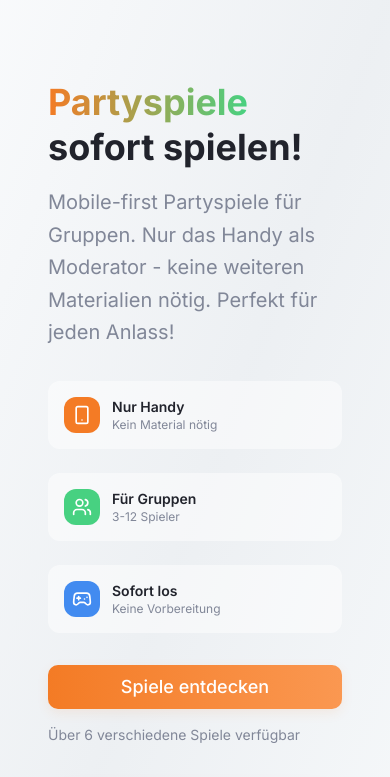
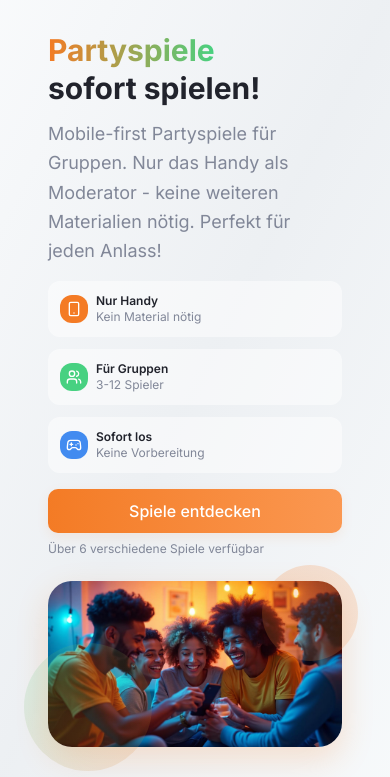
Before and after one commit to maiernano2/party-play-pocket, a React (Vite) app: page / in a window 390 px wide. Shown: the top 777 px of the page. Built offline with nearby package versions, Linux system fonts and the light colour scheme.

Commit message:
Ensure "Spiele entdecken" is visible
On mobile, the "Spiele entdecken" button is now directly visible without scrolling.

```diff
--- a/src/components/Hero.tsx
+++ b/src/components/Hero.tsx
@@ -8,66 +8,66 @@ interface HeroProps {
 
 export const Hero = ({ onDiscoverGames }: HeroProps) => {
   return (
-    <section className="relative overflow-hidden bg-gradient-to-br from-background via-muted to-secondary/20 py-20 px-4">
+    <section className="relative overflow-hidden bg-gradient-to-br from-background via-muted to-secondary/20 py-8 md:py-20 px-4">
       <div className="container mx-auto max-w-6xl">
-        <div className="grid lg:grid-cols-2 gap-12 items-center">
+        <div className="grid lg:grid-cols-2 gap-6 md:gap-12 items-center">
           {/* Content */}
-          <div className="space-y-8 fade-in">
-            <div className="space-y-4">
-              <h1 className="text-4xl md:text-6xl font-bold leading-tight">
+          <div className="space-y-4 md:space-y-8 fade-in">
+            <div className="space-y-3 md:space-y-4">
+              <h1 className="text-3xl md:text-4xl lg:text-6xl font-bold leading-tight">
                 <span className="gradient-text">Partyspiele</span>
                 <br />
                 sofort spielen!
               </h1>
-              <p className="text-xl text-muted-foreground max-w-lg leading-relaxed">
+              <p className="text-lg md:text-xl text-muted-foreground max-w-lg leading-relaxed">
                 Mobile-first Partyspiele für Gruppen. Nur das Handy als Moderator -
                 keine weiteren Materialien nötig. Perfekt für jeden Anlass!
               </p>
             </div>
 
             {/* Features */}
-            <div className="grid grid-cols-1 sm:grid-cols-3 gap-6">
-              <div className="flex items-center gap-3 p-4 bg-white/50 rounded-xl">
-                <div className="bg-primary p-2 rounded-lg">
-                  <Smartphone className="w-5 h-5 text-white" />
+            <div className="grid grid-cols-1 sm:grid-cols-3 gap-3 md:gap-6">
+              <div className="flex items-center gap-2 md:gap-3 p-3 md:p-4 bg-white/50 rounded-xl">
+                <div className="bg-primary p-1.5 md:p-2 rounded-lg">
+                  <Smartphone className="w-4 h-4 md:w-5 md:h-5 text-white" />
                 </div>
                 <div>
-                  <div className="font-semibold text-sm">Nur Handy</div>
+                  <div className="font-semibold text-xs md:text-sm">Nur Handy</div>
                   <div className="text-xs text-muted-foreground">Kein Material nötig</div>
                 </div>
               </div>
 
-              <div className="flex items-center gap-3 p-4 bg-white/50 rounded-xl">
-                <div className="bg-accent p-2 rounded-lg">
-                  <Users className="w-5 h-5 text-white" />
+              <div className="flex items-center gap-2 md:gap-3 p-3 md:p-4 bg-white/50 rounded-xl">
+                <div className="bg-accent p-1.5 md:p-2 rounded-lg">
+                  <Users className="w-4 h-4 md:w-5 md:h-5 text-white" />
                 </div>
                 <div>
-                  <div className="font-semibold text-sm">Für Gruppen</div>
+                  <div className="font-semibold text-xs md:text-sm">Für Gruppen</div>
                   <div className="text-xs text-muted-foreground">3-12 Spieler</div>
                 </div>
               </div>
 
-              <div className="flex items-center gap-3 p-4 bg-white/50 rounded-xl">
-                <div className="bg-team-blue p-2 rounded-lg">
-                  <Gamepad2 className="w-5 h-5 text-white" />
+              <div className="flex items-center gap-2 md:gap-3 p-3 md:p-4 bg-white/50 rounded-xl">
+                <div className="bg-team-blue p-1.5 md:p-2 rounded-lg">
+                  <Gamepad2 className="w-4 h-4 md:w-5 md:h-5 text-white" />
                 </div>
                 <div>
-                  <div className="font-semibold text-sm">Sofort los</div>
+                  <div className="font-semibold text-xs md:text-sm">Sofort los</div>
                   <div className="text-xs text-muted-foreground">Keine Vorbereitung</div>
                 </div>
               </div>
             </div>
 
             {/* CTA */}
-            <div className="space-y-4">
+            <div className="space-y-2 md:space-y-4">
               <Button
                 onClick={onDiscoverGames}
-                className="btn-hero text-lg w-full sm:w-auto"
+                className="btn-hero text-base md:text-lg w-full sm:w-auto"
                 size="lg"
               >
                 Spiele entdecken
               </Button>
-              <p className="text-sm text-muted-foreground">
+              <p className="text-xs md:text-sm text-muted-foreground">
                 Über 6 verschiedene Spiele verfügbar
               </p>
             </div>
```
